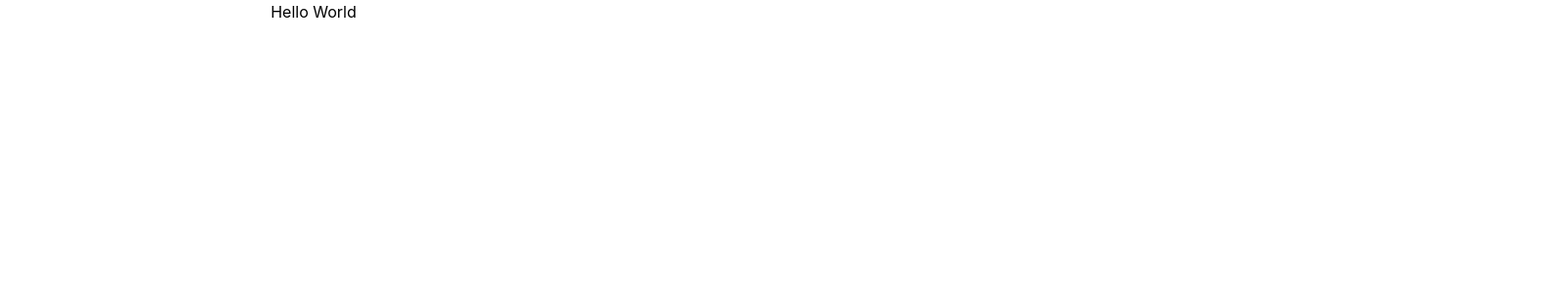
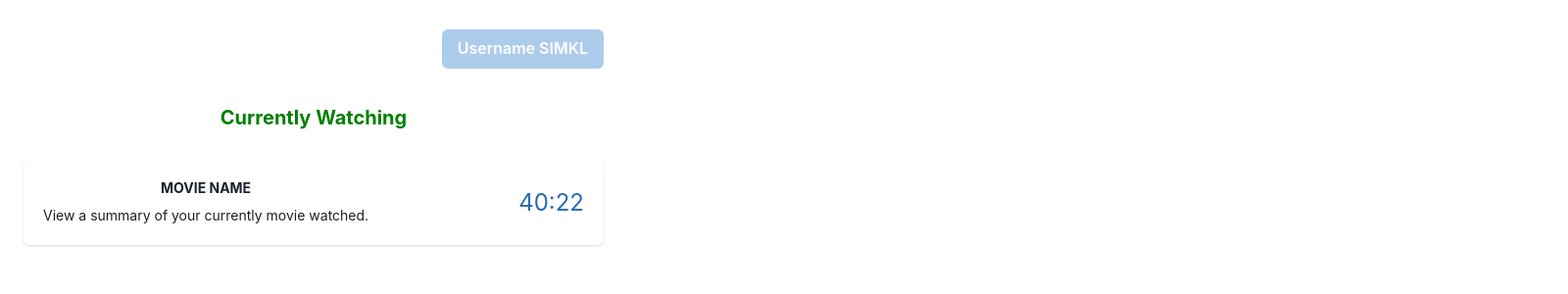
Before and after one commit to kinoarizu/momate, a React (Create React App) app: page / in a window 1280 px wide. Shown: the top 300 px of the page at 98% size, 1600 px wide, since content can reach past the window. Built offline with nearby package versions, Linux system fonts and the light colour scheme.

Commit message:
Added authorize button and movie watching (view)

```diff
--- a/src/App.css
+++ b/src/App.css
@@ -4,7 +4,8 @@
 }
 
 .container {
-  width: 40rem;
+  width: 100rem;
+  height: 160rem;
 }
 
 .Title {
--- a/src/App.tsx
+++ b/src/App.tsx
@@ -1,11 +1,13 @@
 import { ChakraProvider } from "@chakra-ui/react";
 import "./App.css";
+
+import Dashboard from "./features/dashboard";
 
 function App() {
   return (
     <ChakraProvider>
       <div className="App">
-        <h1 className="Title">Hello World</h1>
+        <Dashboard />
       </div>
     </ChakraProvider>
   );
--- /dev/null
+++ b/src/features/dashboard/components/ContentItem/index.tsx
@@ -0,0 +1,3 @@
+export default function ContentItem() {
+
+}
--- a/src/features/dashboard/index.tsx
+++ b/src/features/dashboard/index.tsx
@@ -1 +1,64 @@
-const
+import {
+  Box,
+  Button,
+  ButtonGroup,
+  Card,
+  CardBody,
+  Center,
+  Flex,
+  GenericAvatarIcon,
+  Heading,
+  Spacer,
+  Text,
+} from "@chakra-ui/react";
+
+export default function Dashboard() {
+  const isSIMKLAuthorized = true;
+
+  return (
+    <Box width="40rem" p={6}>
+      <Flex minWidth="max-content" alignItems="center" gap="2">
+        <Box p="2">
+          <Heading size="lg">Momate</Heading>
+        </Box>
+        <Spacer />
+        <ButtonGroup gap="2">
+          <Button colorScheme="blue" isDisabled={isSIMKLAuthorized}>
+            {isSIMKLAuthorized ? "Username SIMKL" : "Authorize SIMKL Account"}
+          </Button>
+        </ButtonGroup>
+      </Flex>
+      {isSIMKLAuthorized ? (
+        <>
+          <Box p="2" marginY="6">
+            <Center>
+              <Heading size="md" textColor="green">
+                Currently Watching
+              </Heading>
+            </Center>
+          </Box>
+          <Card>
+            <CardBody>
+              <Flex flexDirection="row" alignItems="center">
+                <Box>
+                  <Heading size="xs" textTransform="uppercase">
+                    Movie Name
+                  </Heading>
+                  <Text pt="2" fontSize="sm">
+                    View a summary of your currently movie watched.
+                  </Text>
+                </Box>
+                <Spacer />
+                <Text color="blue.600" fontSize="2xl">
+                  40:22
+                </Text>
+              </Flex>
+            </CardBody>
+          </Card>
+        </>
+      ) : (
+        <></>
+      )}
+    </Box>
+  );
+}
```
